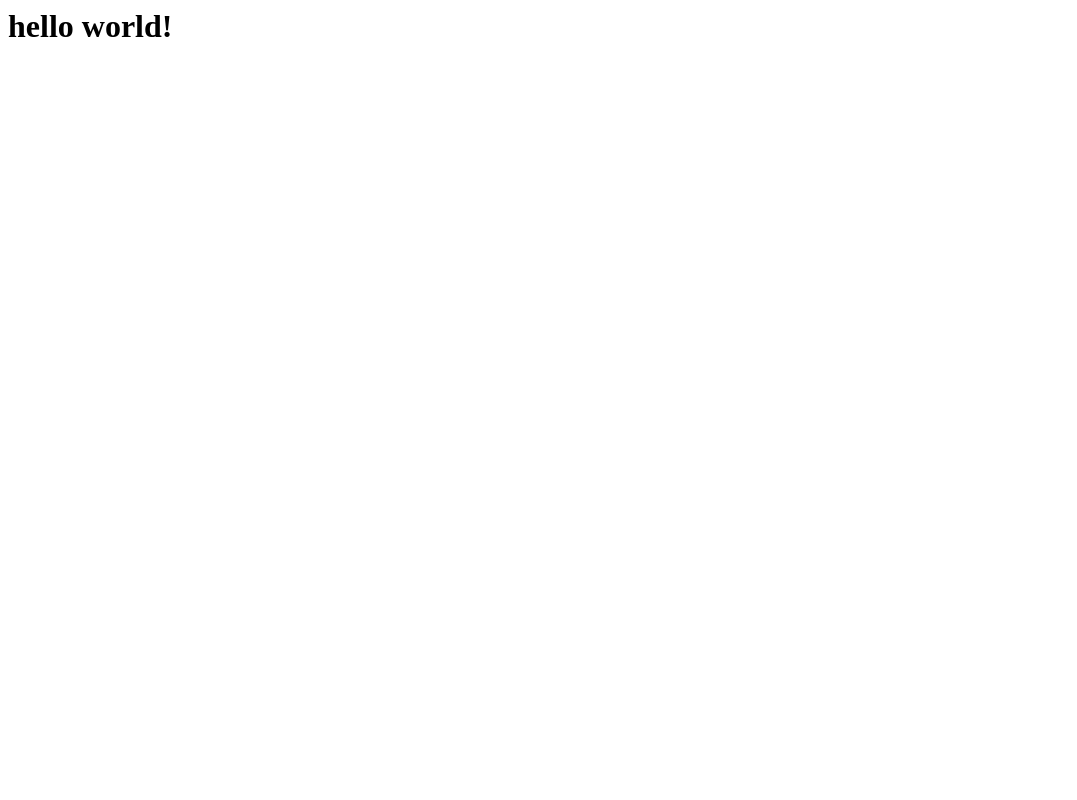
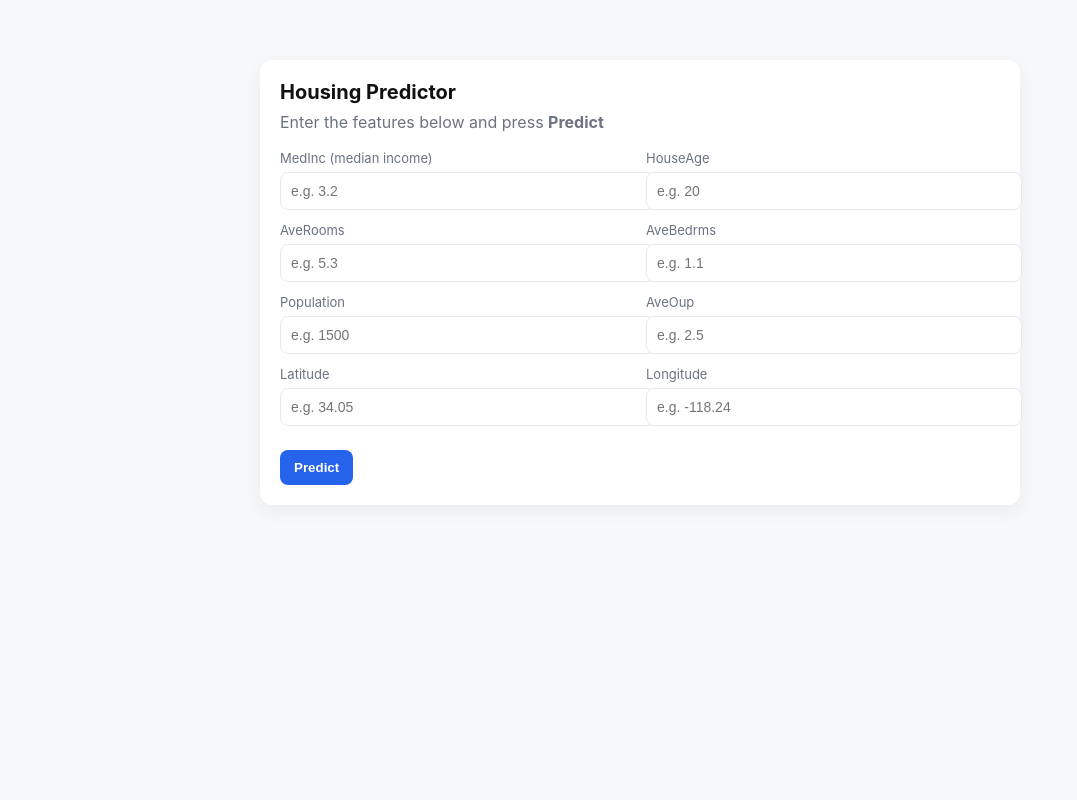
Before and after one commit to hepsibha-gandra123/house_pricing, a Flask app: page / in a window 1280 px wide. Before the commit the part shown is almost empty. Shown: the whole page, without its empty margins (0-1077 px from the left). Run offline with Flask 3, Linux system fonts and the light colour scheme; parts of the project's set-up code (start-up, migrations or seed data) failed here and were passed over.

Commit message:
adding modified html page

```diff
--- a/app.py
+++ b/app.py
@@ -23,5 +23,13 @@ def predict_api():
     print(output)
     return jsonify(float(output[0]))
 
+@app.route('/predict',methods=['POST'])
+def predict():
+    data=[float(x)for x in request.form.values()]
+    final_input=scalar.transform(np.array(data).reshape(1,-1))
+    print(final_input)
+    output=regmodel.predict(final_input)[0]
+    return render_template("home.html",prediction_text="The predicted house price is Rs. {}".format(output))
+
 if __name__=="__main__":
     app.run(debug=True)
--- a/templates/home.html
+++ b/templates/home.html
@@ -1,3 +1,83 @@
-<h1>
-    hello world!
-</h1>
+<!doctype html>
+<html lang="en">
+<head>
+  <meta charset="utf-8" />
+  <meta name="viewport" content="width=device-width,initial-scale=1" />
+  <title>Housing Predictor</title>
+  <style>
+    :root{--bg:#f6f8fa;--card:#fff;--accent:#2563eb;--muted:#6b7280}
+    body{font-family:Inter,ui-sans-serif,system-ui,Segoe UI,Roboto,"Helvetica Neue",Arial;margin:0;background:var(--bg);color:#111}
+    .container{max-width:760px;margin:40px auto;padding:20px}
+    .card{background:var(--card);border-radius:12px;padding:20px;box-shadow:0 6px 18px rgba(16,24,40,0.06)}
+    h1{margin:0 0 8px;font-size:20px}
+    p.lead{margin:0 0 18px;color:var(--muted)}
+    form{display:grid;grid-template-columns:repeat(2,1fr);gap:12px}
+    label{display:block;font-size:13px;color:var(--muted);margin-bottom:6px}
+    input[type="number"]{width:100%;padding:10px;border-radius:8px;border:1px solid #e6e9ef;font-size:14px}
+    .full{grid-column:1/-1}
+    .actions{display:flex;gap:10px;align-items:center;margin-top:12px}
+    button{background:var(--accent);color:white;border:none;padding:10px 14px;border-radius:8px;font-weight:600;cursor:pointer}
+    button.secondary{background:#e6e9ef;color:#111}
+    pre{background:#0f1724;color:#e6eef8;padding:12px;border-radius:8px;overflow:auto;font-size:13px}
+    footer{margin-top:14px;color:var(--muted);font-size:13px}
+    @media (max-width:600px){form{grid-template-columns:1fr}}
+  </style>
+</head>
+<body>
+  <div class="container">
+    <div class="card">
+      <h1>Housing Predictor</h1>
+      <p class="lead">Enter the features below and press <strong>Predict</strong></p>
+
+      <form id="predictForm" action="{{url_for('predict')}}" method="post">
+        <div>
+          <label for="MedInc">MedInc (median income)</label>
+          <input id="MedInc" name="MedInc" type="number" step="any" required placeholder="e.g. 3.2">
+        </div>
+
+        <div>
+          <label for="HouseAge">HouseAge</label>
+          <input id="HouseAge" name="HouseAge" type="number" step="any" required placeholder="e.g. 20">
+        </div>
+
+        <div>
+          <label for="AveRooms">AveRooms</label>
+          <input id="AveRooms" name="AveRooms" type="number" step="any" required placeholder="e.g. 5.3">
+        </div>
+
+        <div>
+          <label for="AveBedrms">AveBedrms</label>
+          <input id="AveBedrms" name="AveBedrms" type="number" step="any" required placeholder="e.g. 1.1">
+        </div>
+
+        <div>
+          <label for="Population">Population</label>
+          <input id="Population" name="Population" type="number" step="1" required placeholder="e.g. 1500">
+        </div>
+
+        <div>
+          <label for="AveOup">AveOup</label>
+          <input id="AveOup" name="AveOup" type="number" step="any" required placeholder="e.g. 2.5">
+        </div>
+
+        <div>
+          <label for="Latitude">Latitude</label>
+          <input id="Latitude" name="Latitude" type="number" step="any" required placeholder="e.g. 34.05">
+        </div>
+
+        <div>
+          <label for="Longitude">Longitude</label>
+          <input id="Longitude" name="Longitude" type="number" step="any" required placeholder="e.g. -118.24">
+        </div>
+        <div class="full actions">
+            <button type="submit">Predict</button>
+        </div>
+      </form>
+      {% if prediction_text %}
+  <h3 style="margin-top:20px">{{ prediction_text }}</h3>
+{% endif %}
+
+    </div>
+    </div>
+    </body>
+    </html>
```
Also changed, not shown: 1 other file.
